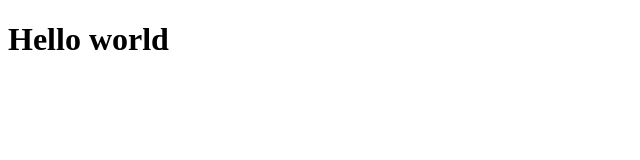
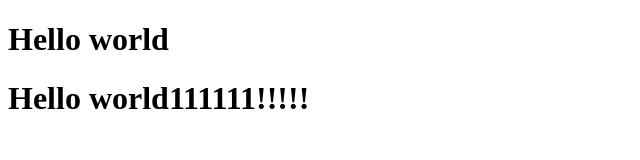
Before and after one commit to Chiz-ol-g/JavaScript, a plain HTML site: page index.html in a window 1280 px wide. Shown: the whole page, without its empty margins (0-640 px from the left). Drawn offline with Linux system fonts and the light colour scheme.

Commit message:
change file html2

```diff
--- a/index.html
+++ b/index.html
@@ -9,6 +9,7 @@
 </head>
 <body>
     <h1>Hello world</h1>
+    <h1>Hello world111111!!!!!</h1>
 </body>
 
 </html>
```
